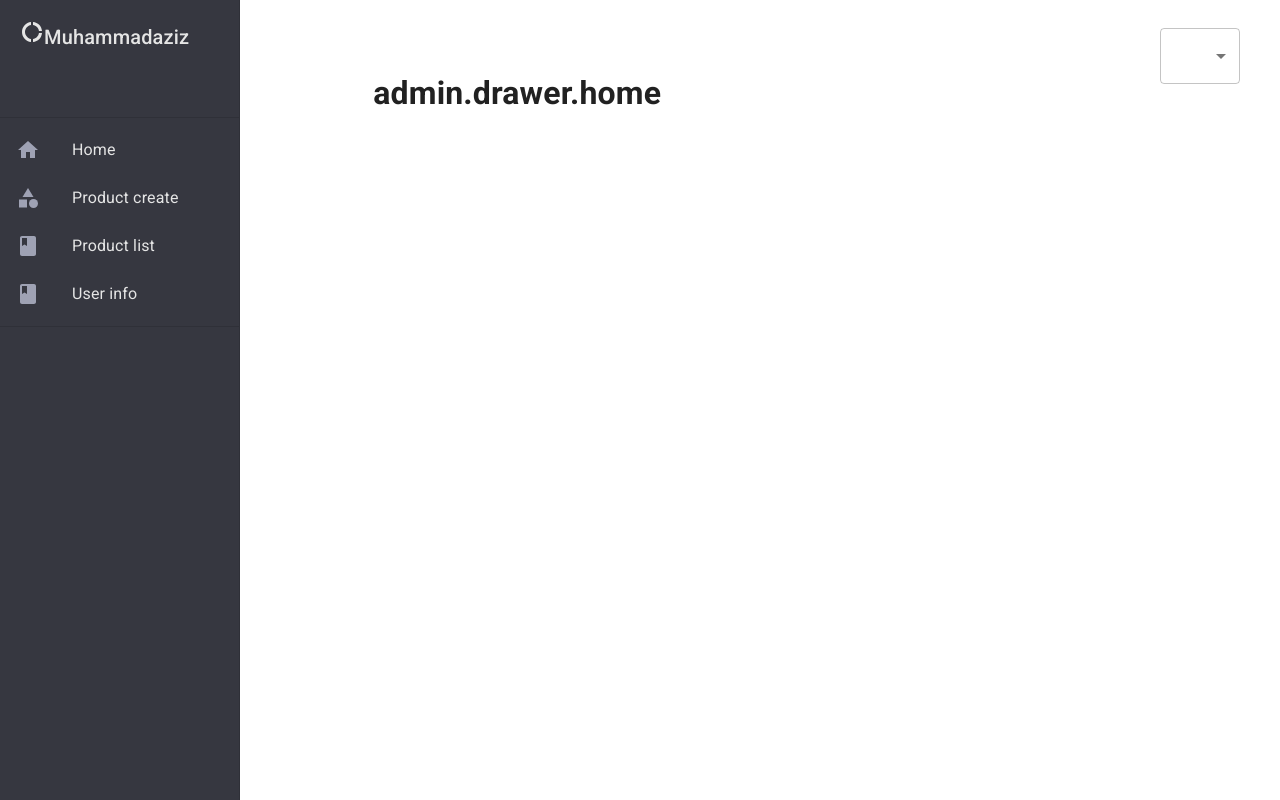
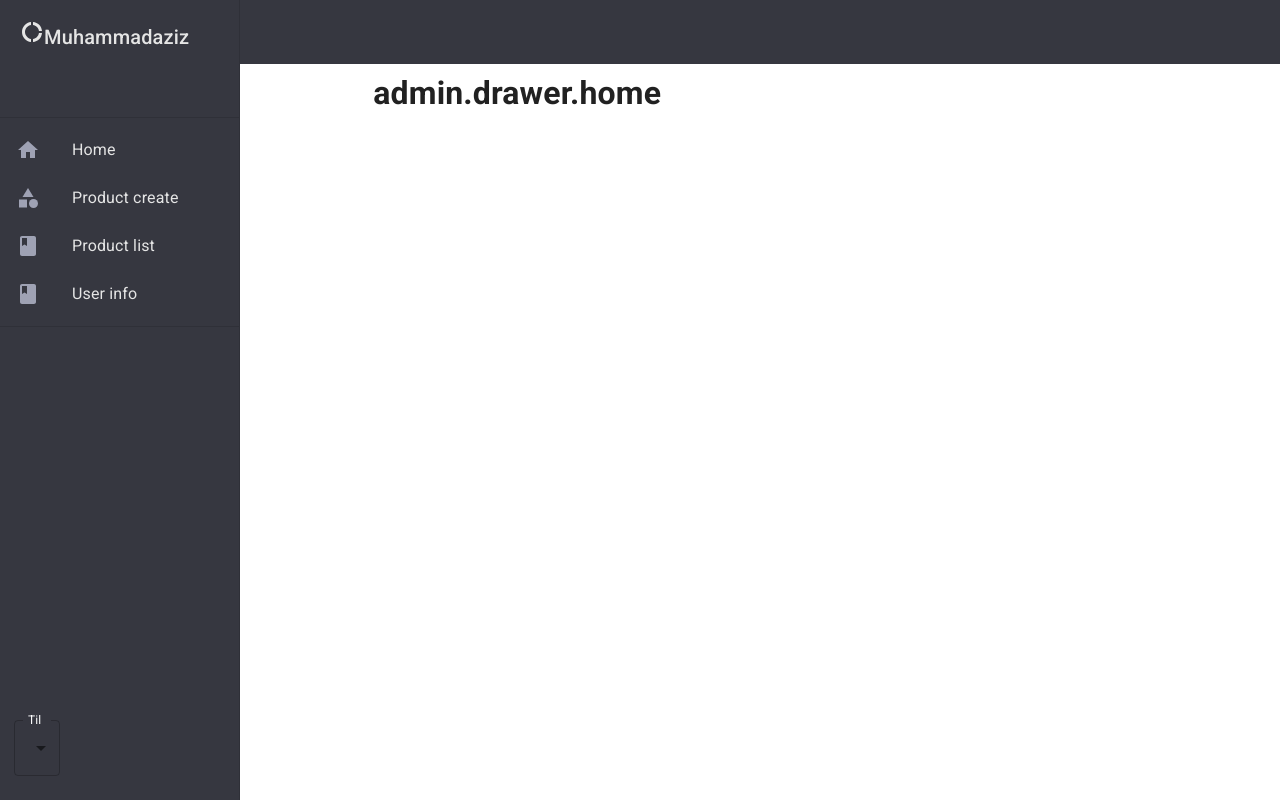
Before and after one commit to FarxodElamasov/adpahome, a React (Create React App) app in the folder adpahomeproject/: page / in a window 1280 px wide. Built offline with nearby package versions, Linux system fonts and the light colour scheme; what i18next-xhr-backend would draw is missing.

Commit message:
translete chala qoldi, ammo to'gri ishladi

```diff
--- a/adpahomeproject/src/App.js
+++ b/adpahomeproject/src/App.js
@@ -6,11 +6,9 @@ import Create from "../src/components/Create/Create"
 import Product from "../src/components/Product/Product"
 import Users from "../src/components/Users/Users"
 
-
 export default function App() {
   return (
     <>
-
       <Router>
         <Drawer />
         <Routes>
--- a/adpahomeproject/src/components/Drawer/Drawer.js
+++ b/adpahomeproject/src/components/Drawer/Drawer.js
@@ -25,15 +25,12 @@ export default function DrawerMenu() {
 
     return (
         <Box sx={{ display: 'flex' }}>
-            <Typography className='positionTetx'>
-                <SelectOption />
-            </Typography>
             <CssBaseline />
             <AppBar
                 position="fixed"
-                sx={{ boxShadow: "none"}}
+                sx={{ boxShadow: "none" }}
             >
-              {/* <Toolbar sx={{background: "#363740"}}></Toolbar> */}
+                <Toolbar sx={{ background: "#363740" }}></Toolbar>
             </AppBar>
             <Drawer
                 sx={{
@@ -45,15 +42,17 @@ export default function DrawerMenu() {
                         background: "#363740",
                     },
 
-                  }}
+                }}
                 variant="permanent"
                 anchor="left"
-                >
-                    {/* <Select/> */}
+            >
                 <Typography variant="h6" sx={{ paddingLeft: "20px", paddingTop: "20px", paddingBottom: "0", color: "#E5E5E5" }}>
                     <DonutLargeIcon />Muhammadaziz
                 </Typography>
                 <Toolbar />
+                <Typography className='positionTetx'>
+                    <SelectOption/>
+                </Typography>
                 <Divider />
                 <List>
                     {MenuRouter.map((text) => (
@@ -62,18 +61,15 @@ export default function DrawerMenu() {
                             key={text.path}
                             component={RouterLink}
                             to={text.path}>
-
                             <ListItemButton sx={{ color: "#E5E5E5" }}>
                                 <ListItemIcon>{text?.icon}</ListItemIcon>
                                 <ListItemText >{text?.title}</ListItemText>
                             </ListItemButton>
-
                         </ListItem>
                     ))}
                 </List>
                 <Divider />
             </Drawer>
-
             <Box
                 component="main"
                 sx={{ flexGrow: 1, bgcolor: 'background.default', p: 3 }}
--- a/adpahomeproject/src/components/Drawer/Select/Select.js
+++ b/adpahomeproject/src/components/Drawer/Select/Select.js
@@ -1,42 +1,39 @@
-// import { FormControl, MenuItem } from '@mui/material'
-import React, { useState } from 'react'
+import React from 'react'
 import InputLabel from '@mui/material/InputLabel';
 import MenuItem from '@mui/material/MenuItem';
 import FormControl from '@mui/material/FormControl';
 import Select from '@mui/material/Select';
 import { useTranslation } from "react-i18next"
-// import i18n from "i18next"
+
+export default function SelectOption() {
 
 
-export default function SelectOption() {
-    const [age, setAge] = React.useState("");
-    console.log(typeof(age));
     const { i18n } = useTranslation()
+    const [age, setAge] = React.useState("Til");
 
     const handleChange = (event) => {
         setAge(event.target.value);
-        i18n.changeLanguage(age);
-        console.log(age)
+        i18n.changeLanguage(event.target.value);
+
     };
 
     return (
         <>
-
-            <FormControl sx={{ m: 1, minWidth: 80 }}>
-                <InputLabel id="demo-simple-select-autowidth-label">{age}</InputLabel>
+            <FormControl>
+                <InputLabel id="demo-simple-select-label" sx={{ color: "white" }}>{age}</InputLabel>
                 <Select
-                    labelId="demo-simple-select-autowidth-label"
-                    id="demo-simple-select-autowidth"
+                    sx={{ color: "white" }}
+                    labelId="demo-simple-select-label"
+                    id="demo-simple-select"
+                    value={age}
+                    label="Age"
                     onChange={handleChange}
-                    value={age}
-                    // label={age}
                 >
-                    <MenuItem value={"en"}>English </MenuItem>
+                    <MenuItem value={"en"}>English</MenuItem>
                     <MenuItem value={"ru"}>Russian</MenuItem>
                     <MenuItem value={"uz"}>Uzbek</MenuItem>
                 </Select>
             </FormControl>
-
         </>
     )
 }
--- a/adpahomeproject/src/components/Drawer/drawer.css
+++ b/adpahomeproject/src/components/Drawer/drawer.css
@@ -1,6 +1,6 @@
-.positionTetx{
+.positionTetx {
     position: absolute;
-    left: 90%;
-    top: 20px;
+    left: 6%;
+    top: 90%;
     font-size: 40px;
 }
--- a/adpahomeproject/src/components/Home/Home.js
+++ b/adpahomeproject/src/components/Home/Home.js
@@ -2,12 +2,8 @@ import React from 'react'
 import { Grid } from '@mui/material'
 import { useTranslation } from "react-i18next"
 
-
-
 export default function Home() {
-
   const { t } = useTranslation()
-
 
   return (
     <Grid container direction="row" justifyContent="center">
--- a/adpahomeproject/src/components/MenuRouter/MenuRouter.js
+++ b/adpahomeproject/src/components/MenuRouter/MenuRouter.js
@@ -4,8 +4,6 @@ import Create from "../Create/Create";
 import ProductList from "../Product/Product";
 import Users from "../Users/Users";
 import Icons from "../icons/routerIcons"
-
-
 
 const MenuRouter = [
     {
@@ -35,6 +33,4 @@ const MenuRouter = [
     }
 })
 
-
-
 export default MenuRouter
--- a/adpahomeproject/src/components/Product/Product.js
+++ b/adpahomeproject/src/components/Product/Product.js
@@ -1,13 +1,12 @@
 import React from 'react'
 import { Grid } from '@mui/material'
-
 
 export default function ProductList() {
   return (
     <Grid container direction="row" justifyContent="center">
-    <Grid xs={5}>
-      <h1>Hello List</h1>
+      <Grid xs={5}>
+        <h1>Hello List</h1>
+      </Grid>
     </Grid>
-  </Grid>
   )
 }
--- a/adpahomeproject/src/components/Users/Users.js
+++ b/adpahomeproject/src/components/Users/Users.js
@@ -1,5 +1,5 @@
+import React from 'react'
 import { Grid } from '@mui/material'
-import React from 'react'
 
 export default function Users() {
   return (
--- a/adpahomeproject/src/config/i18n.js
+++ b/adpahomeproject/src/config/i18n.js
@@ -18,5 +18,4 @@ i18n
     supportedLngs: ["uz", "ru", "en"],
   });
 
-
-  export default i18n;
+export default i18n;
```
Also changed, not shown: adpahomeproject/src/components/Header/Header.js (+3 -4 lines), adpahomeproject/src/components/icons/routerIcons.js (+5 -5 lines).
